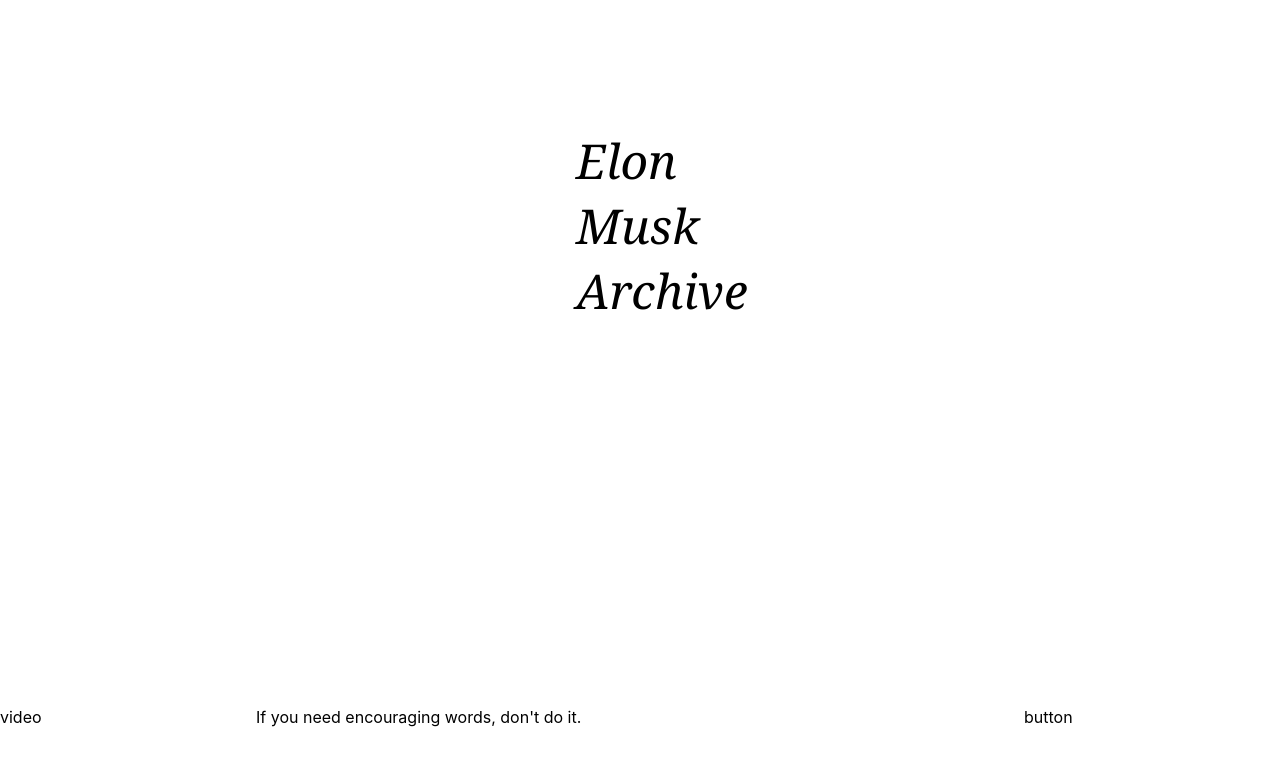
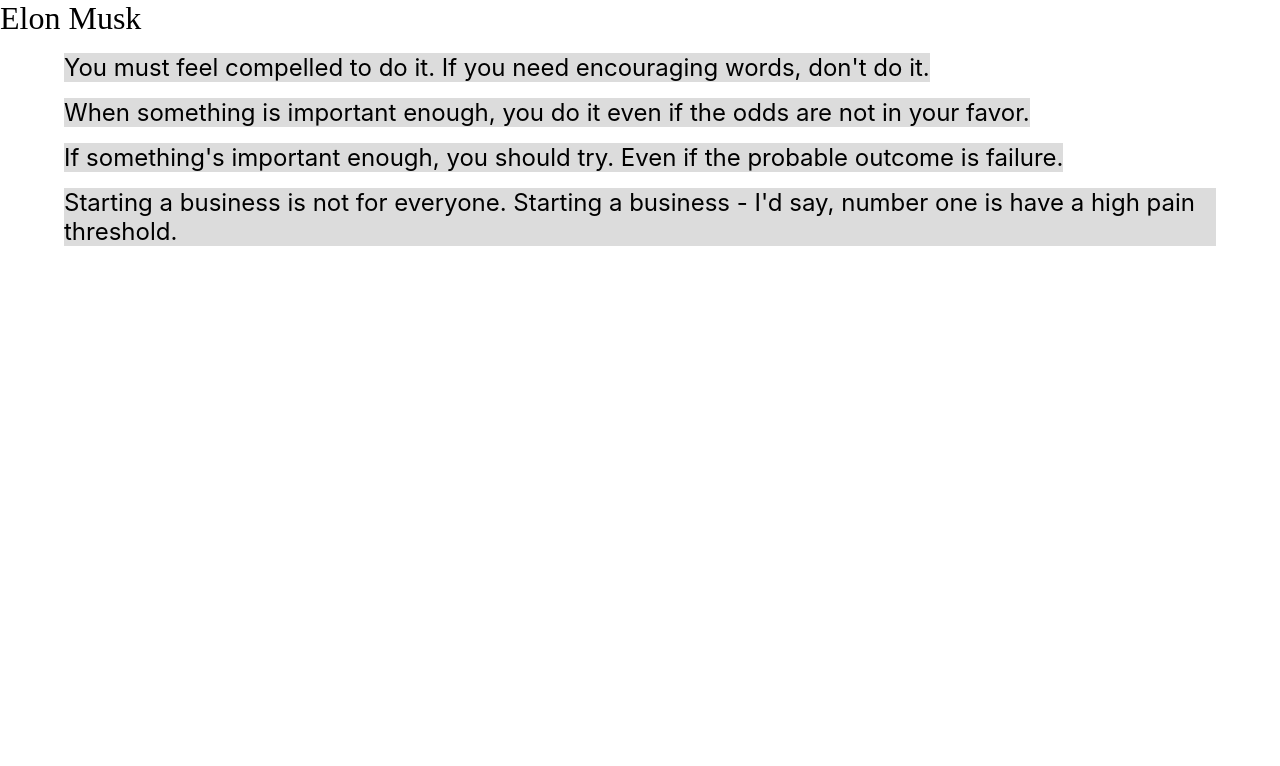
Before and after one commit to trungpham10/elonmusk-archive, a React (Create React App) app: page / in a window 1280 px wide. Shown: the top 766 px of the page. Built offline with nearby package versions, Linux system fonts and the light colour scheme.

Commit message:
update design

```diff
--- a/public/index.html
+++ b/public/index.html
@@ -24,7 +24,7 @@
       work correctly both with client-side routing and a non-root public URL.
       Learn how to configure a non-root public URL by running `npm run build`.
     -->
-    <title>React App</title>
+    <title>Musk Quotes</title>
   </head>
   <body>
     <noscript>You need to enable JavaScript to run this app.</noscript>
--- /dev/null
+++ b/public/quotes_data.json
@@ -0,0 +1,20 @@
+{
+    "quotes": [
+        {
+            "quote": "You must feel compelled to do it. If you need encouraging words, don't do it.",
+            "url": "https://www.youtube.com/watch?v=55uVa6chpTA"
+        },
+        {
+            "quote": "When something is important enough, you do it even if the odds are not in your favor.",
+            "url": "https://www.youtube.com/watch?v=55uVa6chpTA"
+        },
+        {
+            "quote": "If something's important enough, you should try. Even if the probable outcome is failure.",
+            "url": "https://www.youtube.com/watch?v=55uVa6chpTA"
+        },
+        {
+            "quote": "Starting a business is not for everyone. Starting a business - I'd say, number one is have a high pain threshold.",
+            "url": "https://www.youtube.com/watch?v=55uVa6chpTA"
+        }
+    ]
+}
--- a/src/App.css
+++ b/src/App.css
@@ -1,30 +1,49 @@
 .Header {
-  text-align: left;
-  padding-left: 45%;
-  padding-top: 10%;
-  padding-bottom: 30%;
-  font-size: 3rem;
-  font-family: Cambria, Cochin, Georgia, Times, 'Times New Roman', serif;
-  font-weight: 10000;
-  font-style: oblique;
-  font-synthesis: style;
+  font-size: 2rem;
+  font-family: 'Times New Roman', Times, serif;
+  font-weight: 100;
+  font-style: normal;
 }
 
 .quote {
   display: flex;
+  height: fit-content;
+  text-align: center;
+  align-items: center;
+  padding: 0 5% 0 5%;
+  margin: 1rem 0 1rem 0;
 }
 
 .quote-video {
   width: 20%;
-  border-color: blue;
+  height: 80%;
+  margin: 5px;
 }
 
 .quote-text {
-  width: 60%;
-  border-color: red;
+  width: fit-content;
+  height: 100%;
+  font-size: x-large;
+  align-self: center;
+  text-align: left;
+  background-color: gainsboro;
+}
+
+.quote-text:hover {
+  background-color: orange;
+  cursor: pointer;
 }
 
 .expand-button {
   width: 20%;
-  border-color: yellow;
+  height: 80%;
+  margin: 5px;
 }
+
+a {
+  text-decoration: none;
+}
+
+a, a:visited, a:hover {
+  color: inherit;
+}
--- a/src/App.js
+++ b/src/App.js
@@ -1,20 +1,31 @@
-import React from 'react';
+import React, { useEffect, useState } from 'react';
 import './App.css';
 import Quote from './Quote';
 
 function App() {
+  const [data, setData] = useState([]);
+  const getData = () => {
+    fetch('quotes_data.json', {headers: {'Content-Type': "application/json", 'Accept': 'application/json'}}).then(res => {
+      return res.json()
+    }).then(json => {
+      setData(json['quotes']);
+    })
+  };
+
+  useEffect(()=>{
+    getData();
+  },[])
+
   return (
     <div className="App">
       <div className='Header'>
-        Elon
-        <tr/>
-        Musk
-        <tr/>
-        Archive
+        Elon Musk
       </div>
 
       <div className='all-quotes'>
-        <Quote video={null} text={"If you need encouraging words, don't do it."}/>
+        {
+          data && data.length > 0 && data.map((item,i) => <Quote text={item.quote} url={item.url} key={i}/>)
+        }
       </div>
     </div>
   );
--- a/src/Quote.js
+++ b/src/Quote.js
@@ -4,9 +4,9 @@
 export default function Quote(props) {
     return (
         <div className="quote">
-            <div className="quote-video">video</div>
-            <div className="quote-text">{props.text}</div>
-            <div className="expand-button">button</div>
+            <div className="quote-text">
+                <a href={props.url} target="_blank" rel="noopener noreferrer">{props.text}</a>
+            </div>
         </div>
     );
 }
```
